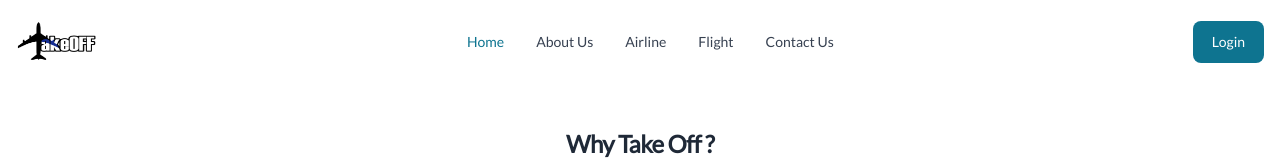
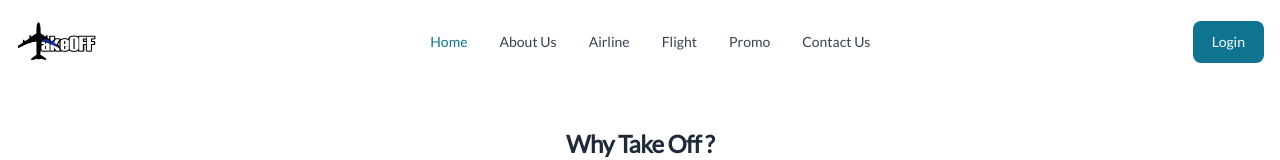
Before and after one commit to Arbyusman/flight-app, a Next.js app: page / in a window 1280 px wide. Shown: the top 160 px of the page. Built offline with nearby package versions, Linux system fonts and the light colour scheme.

Commit message:
update code

```diff
--- a/components/navbar.jsx
+++ b/components/navbar.jsx
@@ -60,7 +60,7 @@ export default function NavbarComponent() {
                 <div className="text-sm font-medium text-gray-500 dark:text-gray-300">
                   Not registered?{" "}
                   <a
-                    href="/modal"
+                    href="register"
                     className="text-blue-700 hover:underline dark:text-blue-500"
                   >
                     Create account
@@ -105,6 +105,7 @@ export default function NavbarComponent() {
         <Navbar.Link href="/">About Us</Navbar.Link>
         <Navbar.Link href="/">Airline</Navbar.Link>
         <Navbar.Link href="/">Flight</Navbar.Link>
+        <Navbar.Link href="promo">Promo</Navbar.Link>
         <Navbar.Link href="/">Contact Us</Navbar.Link>
       </Navbar.Collapse>
     </Navbar>
```
Also changed, not shown: images/image3.png (added), images/image4.png (added).
